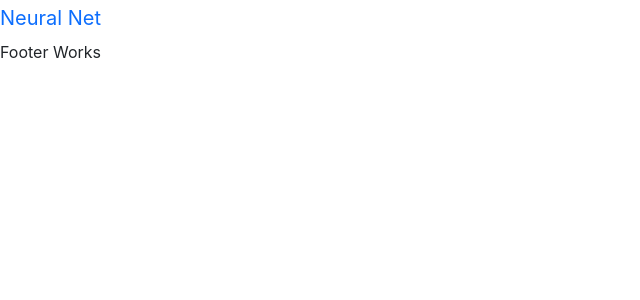
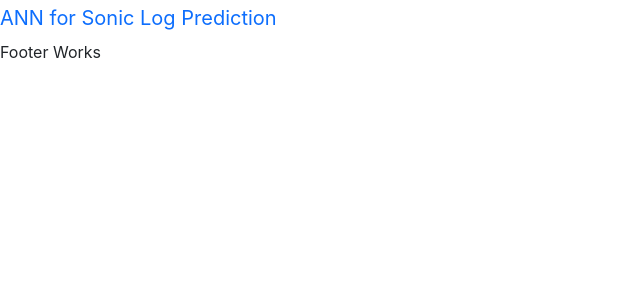
Before and after one commit to paritosh5feb/log_neural_net, a React (Create React App) app in the folder front_end/: page / in a window 1280 px wide. Shown: the top 300 px of the page, without its empty margins (0-640 px from the left). Built offline with nearby package versions, Linux system fonts and the light colour scheme.

Commit message:
Code cleanup

```diff
--- a/front_end/src/App.js
+++ b/front_end/src/App.js
@@ -1,4 +1,3 @@
-import logo from "./logo.svg";
 import "./App.css";
 import Header from "./components/Header";
 import Footer from "./components/Footer";
@@ -6,7 +5,7 @@ import Footer from "./components/Footer";
 function App() {
   return (
     <>
-      <Header />
+      <Header title="ANN for Sonic Log Prediction" />
       <Footer />
     </>
   );
--- a/front_end/src/components/Footer.js
+++ b/front_end/src/components/Footer.js
@@ -1,9 +1,5 @@
 import React from "react";
 
 export default function Footer() {
-  return (
-    <>
-      <div>Footer Works</div>
-    </>
-  );
+  return <>Footer Works</>;
 }
--- a/front_end/src/components/Header.js
+++ b/front_end/src/components/Header.js
@@ -1,12 +1,12 @@
 import React from "react";
 
-export default function Header() {
+export default function Header(props) {
   return (
     <>
       <nav classNameName="navbar navbar-expand-lg navbar-light bg-light">
         <div classNameName="container-fluid">
           <a className="navbar-brand" href="#">
-            Neural Net
+            {props.title}
           </a>
           <button
             className="navbar-toggler"
```
